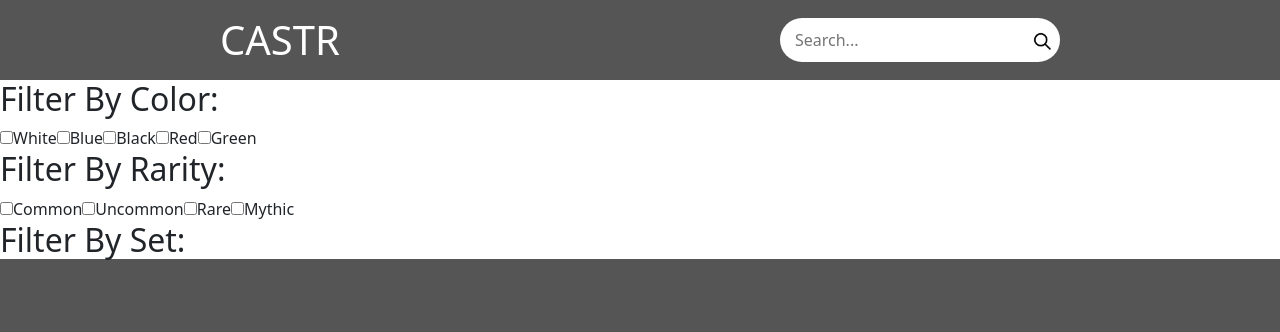
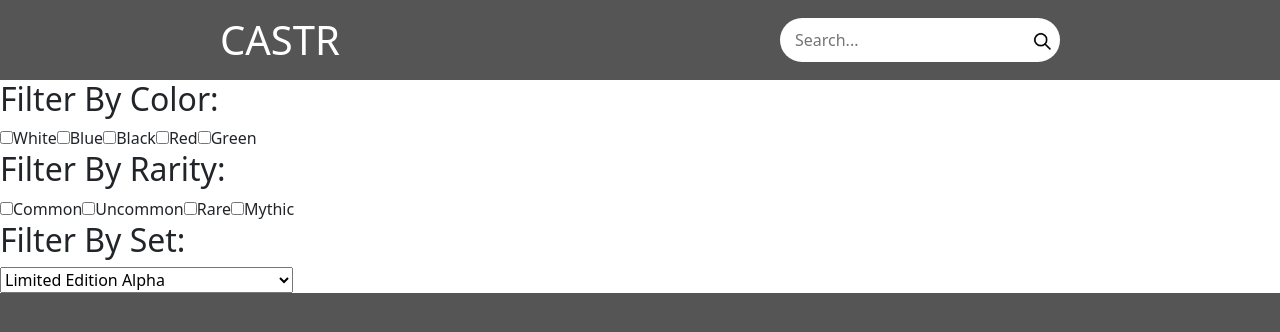
Before and after one commit to CoreyMiller85/Castr2, a React (Create React App) app: page / in a window 1280 px wide. Shown: the top 332 px of the page. Built offline with nearby package versions, Linux system fonts and the light colour scheme.

Commit message:
add all set names for filters

```diff
--- a/src/App.js
+++ b/src/App.js
@@ -1,10 +1,8 @@
 import Header from './components/Header/Header';
-import CardContainer from './components/CardContainer/CardContainer';
-import NewHeader from './components/NewHeader/NewHeader';
 import { Routes, Route } from 'react-router';
-import { BrowserRouter } from 'react-router-dom';
 import SingleCardPage from './components/SingleCardPage/SingleCardPage';
 import Menu from './components/Menu/Menu';
+
 function App() {
   return (
     <div className='App'>
--- a/src/components/Menu/Menu.js
+++ b/src/components/Menu/Menu.js
@@ -25,6 +25,119 @@ const Menu = () => {
         <input type='checkbox' name='mythic-checkbox' id='mythic' />
         <label htmlFor='mythic-checkbox'>Mythic</label>
         <h2>Filter By Set:</h2>
+        <select name='set-select' id=''>
+          <option value='LEA'>Limited Edition Alpha</option>
+          <option value='LEB'>Limited Edition Beta</option>
+          <option value='2ED'>Unlimited Edition</option>
+          <option value='3ED'>Revised Edition</option>
+          <option value='4ED'>Fourth Edition</option>
+          <option value='5ED'>Fifth Edition</option>
+          <option value='6ED'>Sixth Edition</option>
+          <option value='7ED'>Seventh Edition</option>
+          <option value='8ED'>Eigth Edition</option>
+          <option value='9ED'>Ninth Edition</option>
+          <option value='10E'>Tenth Edition</option>
+          <option value='M10'>Magic 2010</option>
+          <option value='M11'>Magic 2011</option>
+          <option value='M12'>Magic 2012</option>
+          <option value='M13'>Magic 2013</option>
+          <option value='M14'>Magic 2014</option>
+          <option value='M15'>Magic 2015</option>
+          <option value='ORI'>Magic Origins</option>
+          <option value='M19'>Core Set 2019</option>
+          <option value='M20'>Core Set 2020</option>
+          <option value='M21'>Core Set 2021</option>
+          <option value='ARN'>Arabian Nights</option>
+          <option value='ATQ'>Antiquities</option>
+          <option value='LEG'>Legends</option>
+          <option value='DRK'>The Dark</option>
+          <option value='FEM'>Fallen Empires</option>
+          <option value='ICE'>Ice Age</option>
+          <option value='HML'>Homelands</option>
+          <option value='ALL'>Alliances</option>
+          <option value='MIR'>Mirage</option>
+          <option value='VIS'>Visions</option>
+          <option value='WTH'>Weatherlight</option>
+          <option value='TMP'>Tempest</option>
+          <option value='STH'>Stronghold</option>
+          <option value='EXO'>Exodus</option>
+          <option value='USG'>Urza's Saga</option>
+          <option value='ULG'>Urza's Legacy</option>
+          <option value='UDS'>Urza's Destiny</option>
+          <option value='MMQ'>Mercadian Masques</option>
+          <option value='NEM'>Nemesis</option>
+          <option value='PCY'>Prophecy</option>
+          <option value='INV'>Invasion</option>
+          <option value='PLS'>Planeshift</option>
+          <option value='APC'>Apocalypse</option>
+          <option value='ODY'>Odyssey</option>
+          <option value='TOR'>Torment</option>
+          <option value='JUD'>Judgement</option>
+          <option value='ONS'>Onslaught</option>
+          <option value='LGN'>Legions</option>
+          <option value='SCG'>Scourge</option>
+          <option value='MRD'>Mirrodin</option>
+          <option value='DST'>Darksteel</option>
+          <option value='5DN'>Fifth Dawn</option>
+          <option value='CHK'>Champions of Kamigawa</option>
+          <option value='BOK'>Betrayers of Kamigawa</option>
+          <option value='SOK'>Saviors of Kamigawa</option>
+          <option value='RAV'>Ravnica: City Of Guilds</option>
+          <option value='GPT'>Guildpact</option>
+          <option value='DIS'>Dissension</option>
+          <option value='CSP'>Coldsnap</option>
+          <option value='TSP'>Time Spiral</option>
+          <option value='PLC'>Planar Chaos</option>
+          <option value='FUT'>Future Sight</option>
+          <option value='LRW'>Lorwyn</option>
+          <option value='MOR'>Morningtide</option>
+          <option value='SHM'>Shadowmoor</option>
+          <option value='EVE'>Eventide</option>
+          <option value='ALA'>Shards of Alara</option>
+          <option value='CON'>Conflux</option>
+          <option value='ARB'>Alara Reborn</option>
+          <option value='ZEN'>Zendikar</option>
+          <option value='WWK'>Worldwake</option>
+          <option value='ROE'>Rise of the Eldrazi</option>
+          <option value='SOM'>Scars of Mirrodin</option>
+          <option value='MBS'>Mirrodin Besieged</option>
+          <option value='NPH'>New Phyrexia</option>
+          <option value='ISD'>Innistrad</option>
+          <option value='DKA'>Dark Ascension</option>
+          <option value='AVR'>Avacyn Restored</option>
+          <option value='RTR'>Return to Ravnica</option>
+          <option value='GTC'>Gatecrash</option>
+          <option value='DGM'>Dragon's Maze</option>
+          <option value='THS'>Theros</option>
+          <option value='BNG'>Born of the Gods</option>
+          <option value='JOU'>Journey into Nyx</option>
+          <option value='KTK'>Khans of Tarkir</option>
+          <option value='FRF'>Fate Reforged</option>
+          <option value='DTK'>Dragons of Tarkir</option>
+          <option value='BFZ'>Battle for Zendikar</option>
+          <option value='OGW'>Oath of the Gatewatch</option>
+          <option value='SOI'>Shadows over Innistrad</option>
+          <option value='EMN'>Eldritch Moon</option>
+          <option value='KLD'>Kaladesh</option>
+          <option value='AER'>Aether Revolt</option>
+          <option value='AKH'>Amonkhet</option>
+          <option value='HOU'>Hour of Devastation</option>
+          <option value='XLN'>Ixalan</option>
+          <option value='RIX'>Rivals of Ixalan</option>
+          <option value='DOM'>Dominaria</option>
+          <option value='GRN'>Guilds of Ravnica</option>
+          <option value='RNA'>Ravnica Allegiance</option>
+          <option value='WAR'>War of the Spark</option>
+          <option value='ELD'>Throne of Eldraine</option>
+          <option value='THB'>Theros Beyond Death</option>
+          <option value='IKO'>Ikoria: Lair of Behemoths</option>
+          <option value='ZNR'>Zendikar Rising</option>
+          <option value='KHM'>Kaldheim</option>
+          <option value='STX'>Strixhaven: School of Mages</option>
+          <option value='AFR'>Adventures in the Forgotten Realms</option>
+          <option value='MID'>Innistrad: Midnight Hunt</option>
+          <option value='VOW'>Innistrad: Crimson Vow</option>
+        </select>
       </form>
     </div>
   );
```
